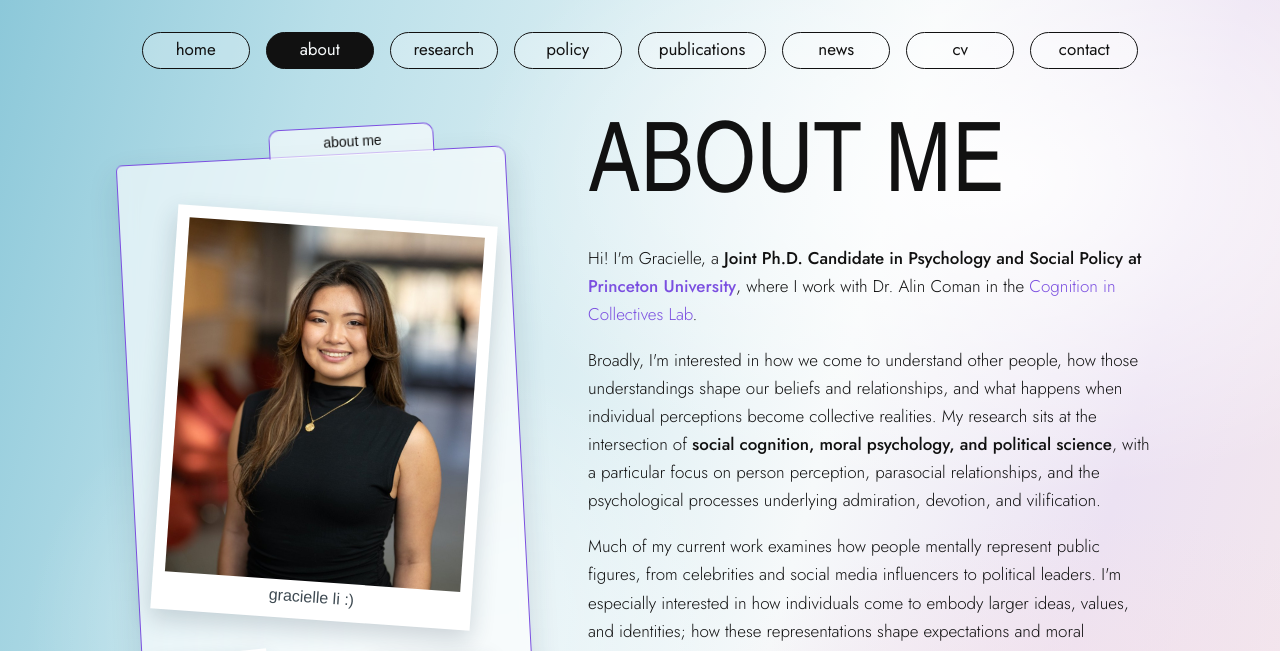
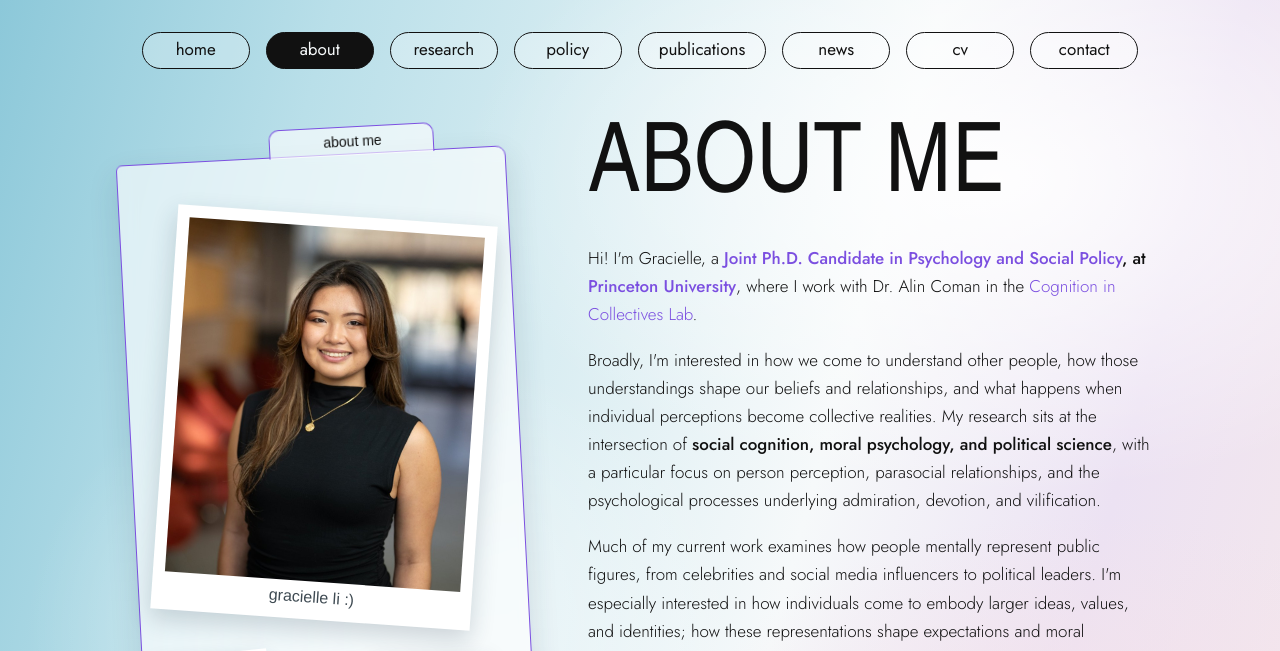
Before and after one commit to gracielleli/gracielleli.github.io, a Jekyll site: the page built from about.html, in a window 1280 px wide, cut to the strip 0-651 px from the top of the page. Built offline with Jekyll 4.4.1, drawn with Linux system fonts in a browser that asks for light colours; some web fonts are replaced; part of the change alters nothing that is shown.

```diff
--- a/about.html
+++ b/about.html
@@ -30,7 +30,7 @@ nav: about
   <div class="about-text">
     <h1 class="display">about me</h1>
 
-    <p>Hi! I'm Gracielle, a <strong>Joint Ph.D. Candidate in Psychology and Social Policy at <a href="https://www.princeton.edu" target="_blank" rel="noopener">Princeton University</strong></a>, where I work with Dr. Alin Coman in the <a href="https://www.comanlab.com/" target="_blank" rel="noopener">Cognition in Collectives Lab</a>.</p>
+    <p>Hi! I'm Gracielle, a <strong><a href="https://www.https://jdp.princeton.edu/" target="_blank" rel="noopener">Joint Ph.D. Candidate in Psychology and Social Policy</a>, at <a href="https://www.princeton.edu" target="_blank" rel="noopener">Princeton University</strong></a>, where I work with Dr. Alin Coman in the <a href="https://www.comanlab.com/" target="_blank" rel="noopener">Cognition in Collectives Lab</a>.</p>
     <p>Broadly, I'm interested in how we come to understand other people, how those understandings shape our beliefs and relationships, and what happens when individual perceptions become collective realities. My research sits at the intersection of <strong>social cognition, moral psychology, and political science</strong>, with a particular focus on person perception, parasocial relationships, and the psychological processes underlying admiration, devotion, and vilification.</p>
 
     <p>Much of my current work examines how people mentally represent public figures, from celebrities and social media influencers to political leaders. I'm especially interested in how individuals come to embody larger ideas, values, and identities; how these representations shape expectations and moral judgments; and how trust and belief systems respond when those expectations are violated. More broadly, I hope to understand how interpersonal and collective psychological processes contribute to phenomena such as political polarization, misinformation, and social influence.</p>
```
